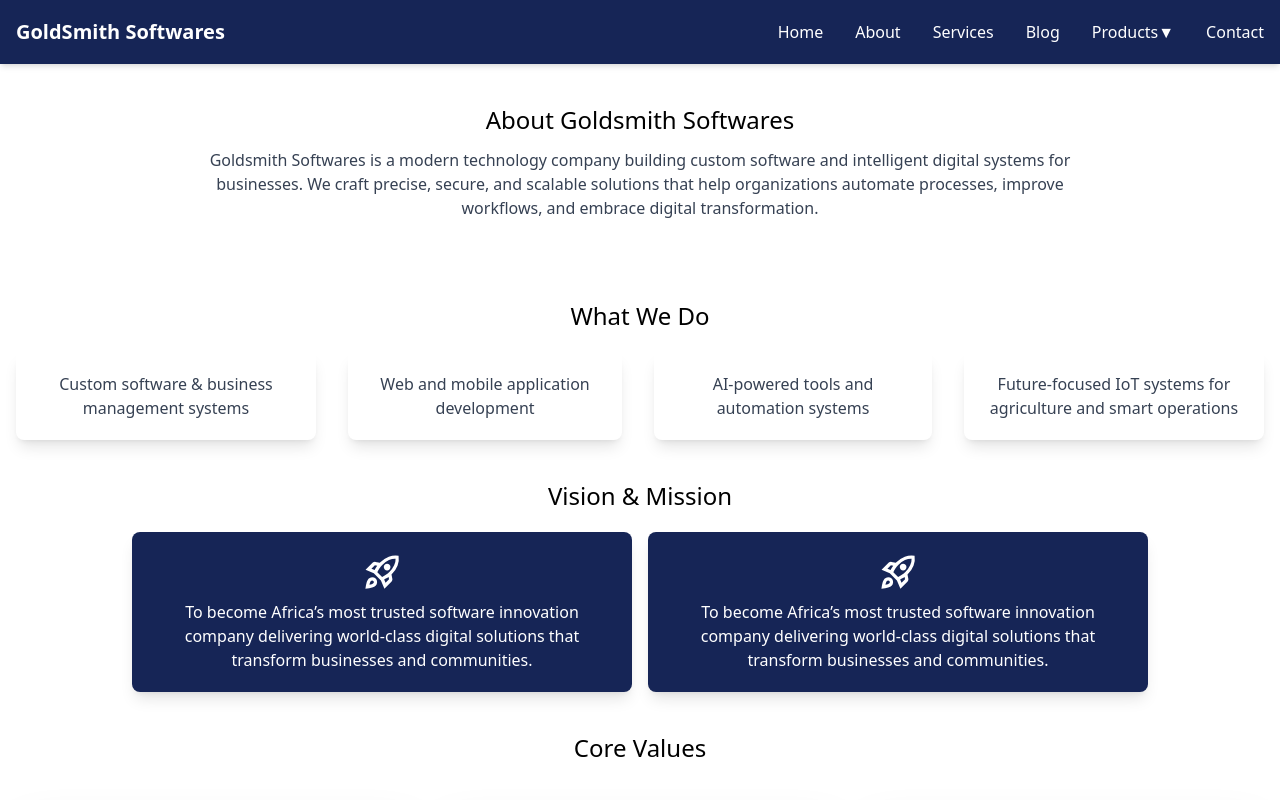
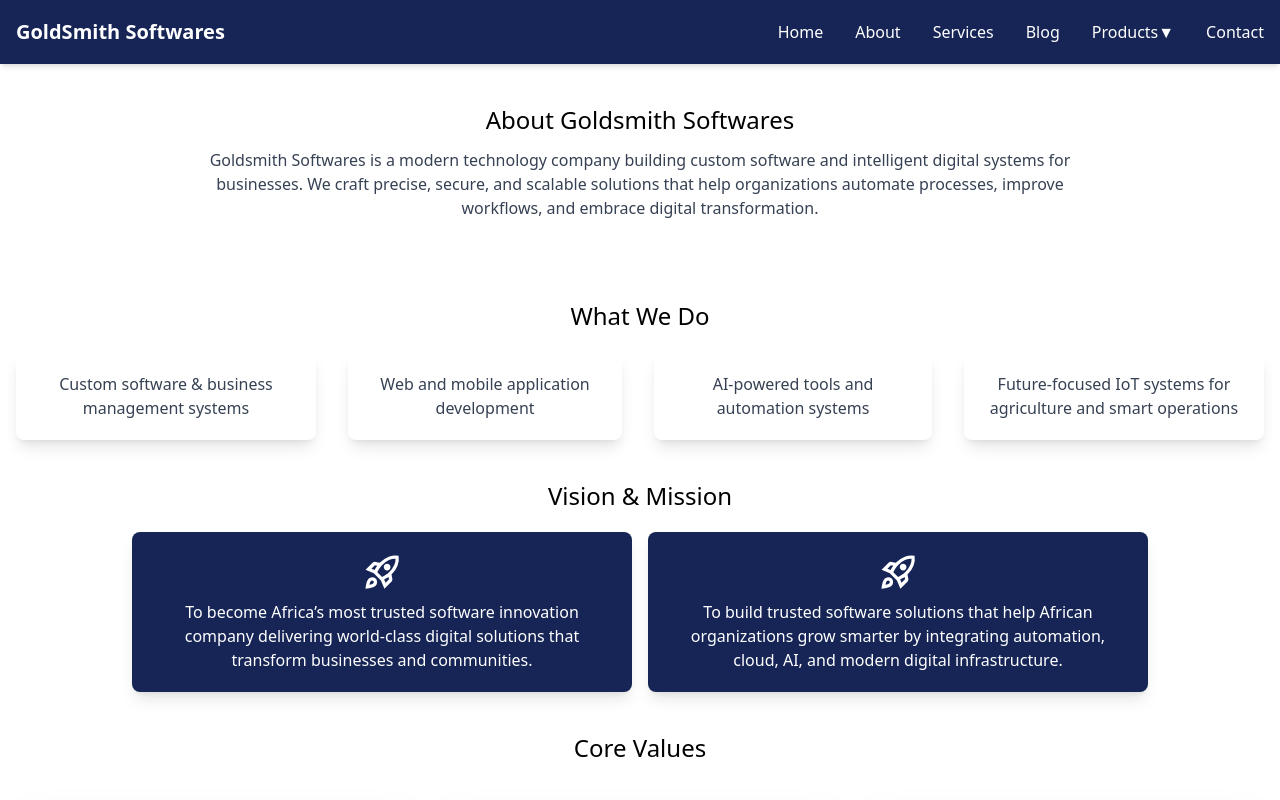
Before and after one commit to dariusjackony/Goldsmith-Software, a React (Vite) app: page /about in a window 1280 px wide. Shown: the top 800 px of the page. Built offline with nearby package versions, Linux system fonts and the light colour scheme.

Commit message:
Update:..

```diff
--- a/src/components/About/AboutPageComponents/VisionAndMission.jsx
+++ b/src/components/About/AboutPageComponents/VisionAndMission.jsx
@@ -9,7 +9,7 @@ export default function VisionAndMission(){
     {
       icon: MissionIcon,
       title: "Mission",
-      description: "To become Africa’s most trusted software innovation company delivering world-class digital solutions that transform businesses and communities."
+      description: "To build trusted software solutions that help African organizations grow smarter by integrating automation, cloud, AI, and modern digital infrastructure."
     },
   ]
     return(
```
